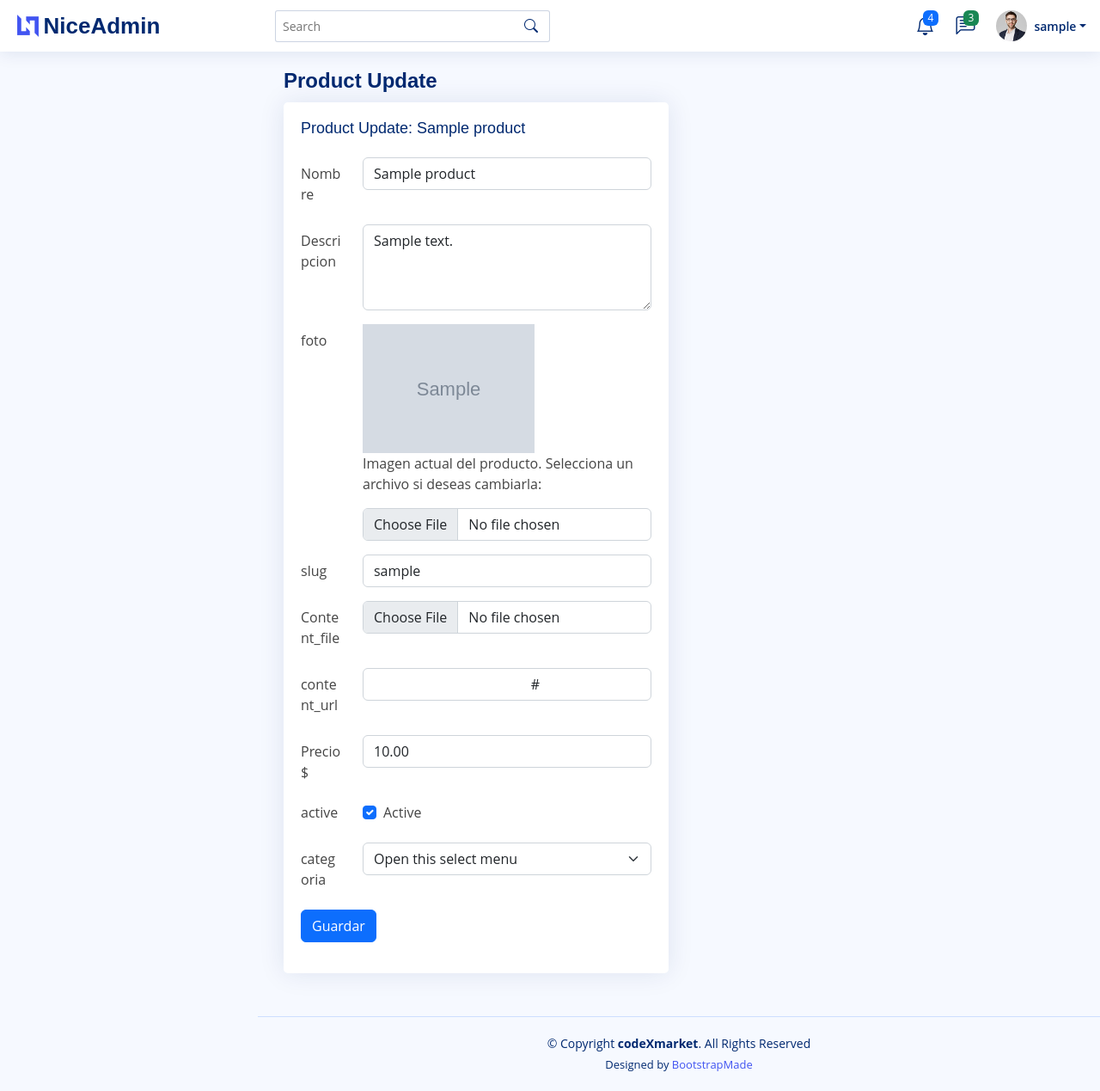
After one commit to Anubis2077/Anubis2077-TP-codo-a-codo2023, a Django app: a page that uses templates/pages/userproductedit.html in a window 1280 px wide. The commit adds this page. Shown: the whole page at 86% size. Run offline with Django 3.2, Linux system fonts and the light colour scheme; a user stored in the database is signed in; tables that the repository leaves empty hold one stand-in row (values such as "Sample post"); grey boxes marked "Sample" are stand-in pictures; some libraries are stand-ins or nearby versions.

Commit message:
product_edit

```diff
--- a/config/settings.py
+++ b/config/settings.py
@@ -62,7 +62,7 @@ ROOT_URLCONF = 'config.urls'
 TEMPLATES = [
     {
         'BACKEND': 'django.template.backends.django.DjangoTemplates',
-        'DIRS': [os.path.join(BASE_DIR, 'templates')],
+        'DIRS': [os.path.join(BASE_DIR, 'templates'), os.path.join(BASE_DIR, 'templates', 'pages')],
         'APP_DIRS': True,
         'OPTIONS': {
             'context_processors': [
--- a/config/urls.py
+++ b/config/urls.py
@@ -5,6 +5,7 @@ from django.conf import settings
 from django.conf.urls import include
 from django.conf.urls.static import static
 from .views import HomeView
+from core.marketplace.views import UpdateProductView#Prueba1View
 
 app_name='core.marketplace',
 'core.accounts'
@@ -19,6 +20,10 @@ urlpatterns = [
     path('users/', include('core.accounts.urls', namespace="users")),
 
 
+    #marketplace
+    path('product/<slug>/update/', UpdateProductView.as_view(template_name='userproductedit.html'), name='product_edit'),
+    #path('product/update/', Prueba1View.as_view(template_name='product_edit.html'), name='product_edit'),
+
 ]
 
 if settings.DEBUG:
--- a/core/marketplace/models.py
+++ b/core/marketplace/models.py
@@ -3,6 +3,7 @@ from django.conf import settings
 import os
 from django.core.validators import FileExtensionValidator, MinValueValidator, MaxValueValidator
 from django.core.exceptions import ValidationError
+from django.views.generic import UpdateView
 
 
 
--- a/core/marketplace/urls.py
+++ b/core/marketplace/urls.py
@@ -11,6 +11,7 @@ urlpatterns = [
     path('sell/', SellView.as_view(template_name='sell.html'), name='sell'),
     path('product_list/', UserProductsListview.as_view(template_name='userproductlist.html'), name='product_list'),
 
+
 ]
 
 if settings.DEBUG:
--- a/core/marketplace/views.py
+++ b/core/marketplace/views.py
@@ -10,23 +10,14 @@ from django.shortcuts import redirect
 from django.urls import reverse, reverse_lazy
 from django.contrib.auth.mixins import UserPassesTestMixin, LoginRequiredMixin
 from django.core.files.storage import FileSystemStorage
-
+from django.shortcuts import render, redirect
 from django.core.exceptions import ValidationError
+from django.views.generic import UpdateView
+from django.http import HttpResponse
 
 # Create your views here.
 
-from django.shortcuts import render, redirect
 
-class SellView(View):
-    template_name = 'sell.html'
-    product_list = 'pages/userproductlist.html'
-    success_url = reverse_lazy('core.marketplace:product_list')
-
-    def get(self, request, *args, **kwargs):
-        form = ProductModelForm()
-        context = {'form': form}
-
-        return render(request,'pages/sell.html', context)
 
 
 class SellView(View):
@@ -85,3 +76,19 @@ class UserProductsListview(View):
             'products': products
         }
         return render(request,'pages/userproductlist.html', context)
+
+
+
+class UpdateProductView(LoginRequiredMixin, UpdateView):
+    template_name="pages/userproductedit.html"
+    form_class=ProductModelForm
+    success_url= reverse_lazy('core.marketplace:product_list')
+
+    def get_queryset(self):
+        return Product.objects.filter(user=self.request.user)
+
+#class Prueba1View(View):
+#    template_name = 'pages/userproductedit.html'
+#
+#    def get(self, request, *args, **kwargs):
+#        return render(request, 'pages/userproductedit.html')
--- /dev/null
+++ b/templates/pages/userproductedit.html
@@ -0,0 +1,171 @@
+{% extends 'base.html' %}
+{% load static %}
+
+{% block navbar %}
+
+{% include 'components/navbar.html' %}
+
+{% endblock navbar %}
+
+
+{% block content %}
+
+<main id="main" class="main">
+    <div class="pagetitle mx-auto">
+      <h1>Product Update</h1>
+    </div>
+    <!-- End Page Title -->
+
+    <section class="section">
+      <div class="row">
+        <div class="col-lg-6">
+          <div class="card">
+            <div class="card-body">
+              <h5 class="card-title"> Product Update: {{ object.name }}</h5>
+
+              <!-- General Form Elements -->
+              <form
+                method="POST"
+                action=""
+                enctype="multipart/form-data"
+              >
+                {% csrf_token %} {% if form.errors %}
+                <div class="alert alert-danger" role="alert">
+                  <strong>Error:</strong> Por favor corrige los errores en el
+                  formulario.
+                  <ul>
+                    {% for field in form %} {% for error in field.errors %}
+                    <li>{{ error }}</li>
+                    {% endfor %} {% endfor %}
+                  </ul>
+                </div>
+                {% endif %}
+
+                <div class="row mb-3">
+                  <label for="inputText" class="col-sm-2 col-form-label"
+                    >Nombre</label
+                  >
+                  <div class="col-sm-10">
+                    <input type="text" class="form-control" name="name" value="{{ object.name }}"/>
+                  </div>
+                </div>
+                <div class="row mb-3">
+                  <label for="inputPassword" class="col-sm-2 col-form-label"
+                    >Descripcion</label
+                  >
+                  <div class="col-sm-10">
+                    <textarea
+                      class="form-control"
+                      style="height: 100px"
+                      name="description"
+
+                    >{{ object.description }}</textarea>
+                  </div>
+                </div>
+                <div class="row mb-3">
+                  <label for="inputNumber" class="col-sm-2 col-form-label"
+                    >foto</label
+                  >
+                  <div class="col-sm-10">
+                    <img style="max-width: 200px;max-height: 150px;" src="{{ product.thumbnail.url }}" alt="Imagen del producto">
+                    <p>Imagen actual del producto. Selecciona un archivo si deseas cambiarla:</p>
+                    <input class="form-control" type="file" id="formFile" name="thumbnail">
+                </div>
+                </div>
+                <div class="row mb-3">
+                  <label for="inputText" class="col-sm-2 col-form-label"
+                    >slug</label
+                  >
+                  <div class="col-sm-10">
+                    <input type="text" class="form-control" name="slug" value="{{ object.slug }}"/>
+                  </div>
+                </div>
+
+                <div class="row mb-3">
+                  <label for="inputNumber" class="col-sm-2 col-form-label"
+                    >Content_file</label
+                  >
+                  <div class="col-sm-10">
+                    <input
+                      class="form-control"
+                      type="file"
+                      id="formFile"
+                      name="content_file"
+                    />
+                  </div>
+                </div>
+
+                <div class="row mb-3">
+                  <label for="inputText" class="col-sm-2 col-form-label"
+                    >content_url</label
+                  >
+                  <div class="col-sm-10">
+                    <input
+                      type="text"
+                      class="form-control"
+                      name="content_url"
+                      value="
+                      {% if object.content_url %}
+                      {{ object.content_url }}
+                      {% endif %}"
+                    />
+                  </div>
+                </div>
+
+                <div class="row mb-3">
+                  <label for="inputNumber" class="col-sm-2 col-form-label"
+                    >Precio $</label
+                  >
+                  <div class="col-sm-10">
+                    <input type="number" class="form-control" name="price" value="{{ object.price }}"/>
+                  </div>
+                </div>
+
+                <div class="row mb-3">
+                  <legend class="col-form-label col-sm-2 pt-0">active</legend>
+                  <div class="col-sm-10">
+                    <div class="form-check">
+                        <input class="form-check-input" type="checkbox" id="gridCheck1" name="active" {% if object.active %}checked{% endif %}>
+                        <label class="form-check-label" for="gridCheck1">Active</label>
+                    </div>
+                  </div>
+                </div>
+
+                <div class="row mb-3">
+                  <label class="col-sm-2 col-form-label">categoria</label>
+                  <div class="col-sm-10">
+                    <select
+                      class="form-select"
+                      aria-label="Default select example"
+                    >
+                      <option selected>Open this select menu</option>
+                      <option value="1">One</option>
+                      <option value="2">Two</option>
+                      <option value="3">Three</option>
+                    </select>
+                  </div>
+                </div>
+
+                <div class="row mb-3">
+                  <div class="col-sm-10">
+                    <button type="submit" class="btn btn-primary">Guardar</button>
+                  </div>
+                </div>
+              </form>
+              <!-- End General Form Elements -->
+            </div>
+          </div>
+        </div>
+      </div>
+    </section>
+  </main>
+
+
+
+
+{% endblock content %}
+
+
+{% block footer %}
+{% include 'components/footer.html' %}
+{% endblock footer %}
--- a/templates/pages/userproductlist.html
+++ b/templates/pages/userproductlist.html
@@ -63,7 +63,7 @@
                         {% endif %}
                     </td>
 
-                    <td><a href="#">Edit</a></td>
+                    <td><a href="{% url 'product_edit' slug=product.slug %}">Edit</a></td>
                 </tr>
                 {% endwith %}
             {% endfor %}
```
Also changed, not shown: media/media/products/Prueba edicion1/anime-girls-buildings-clear-sky-blue-anime-1920x1080.jpg (added), templates/pages/product_edit.html (deleted).
